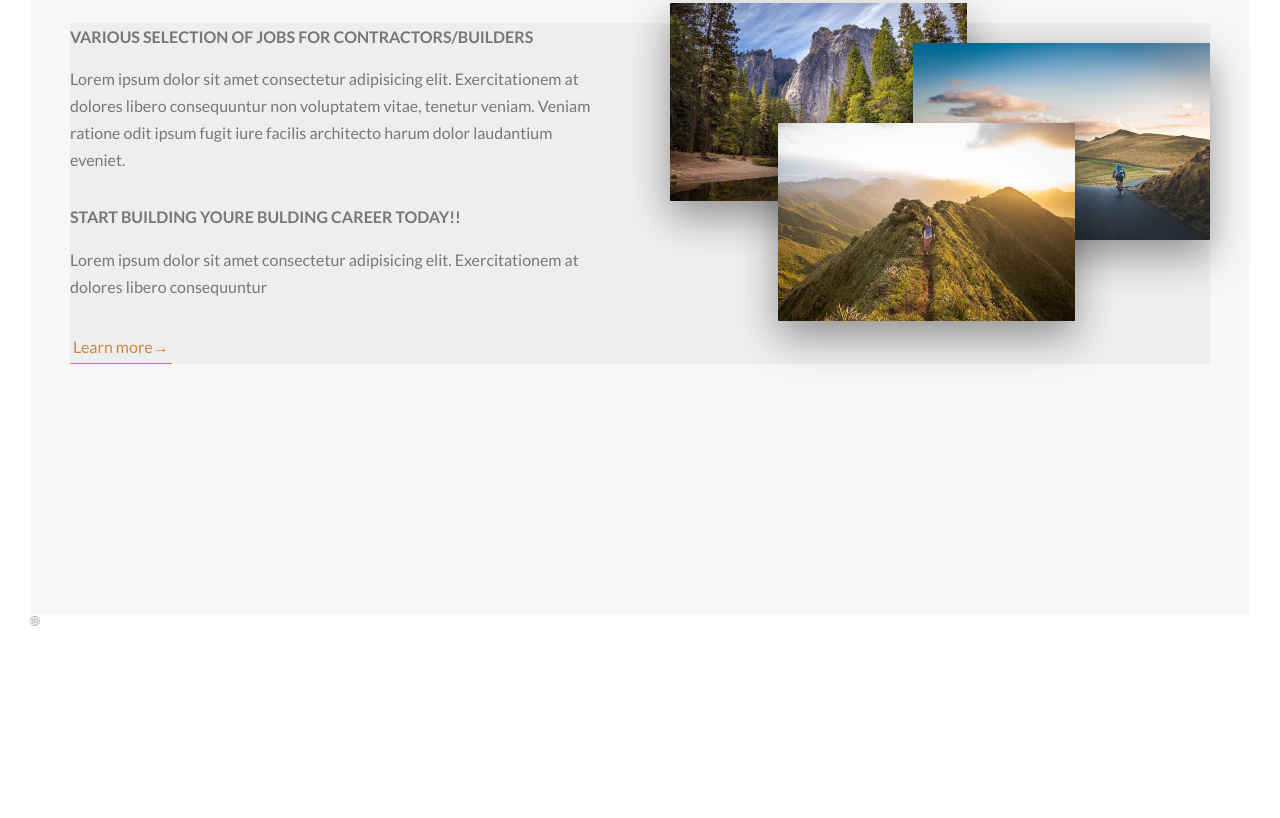
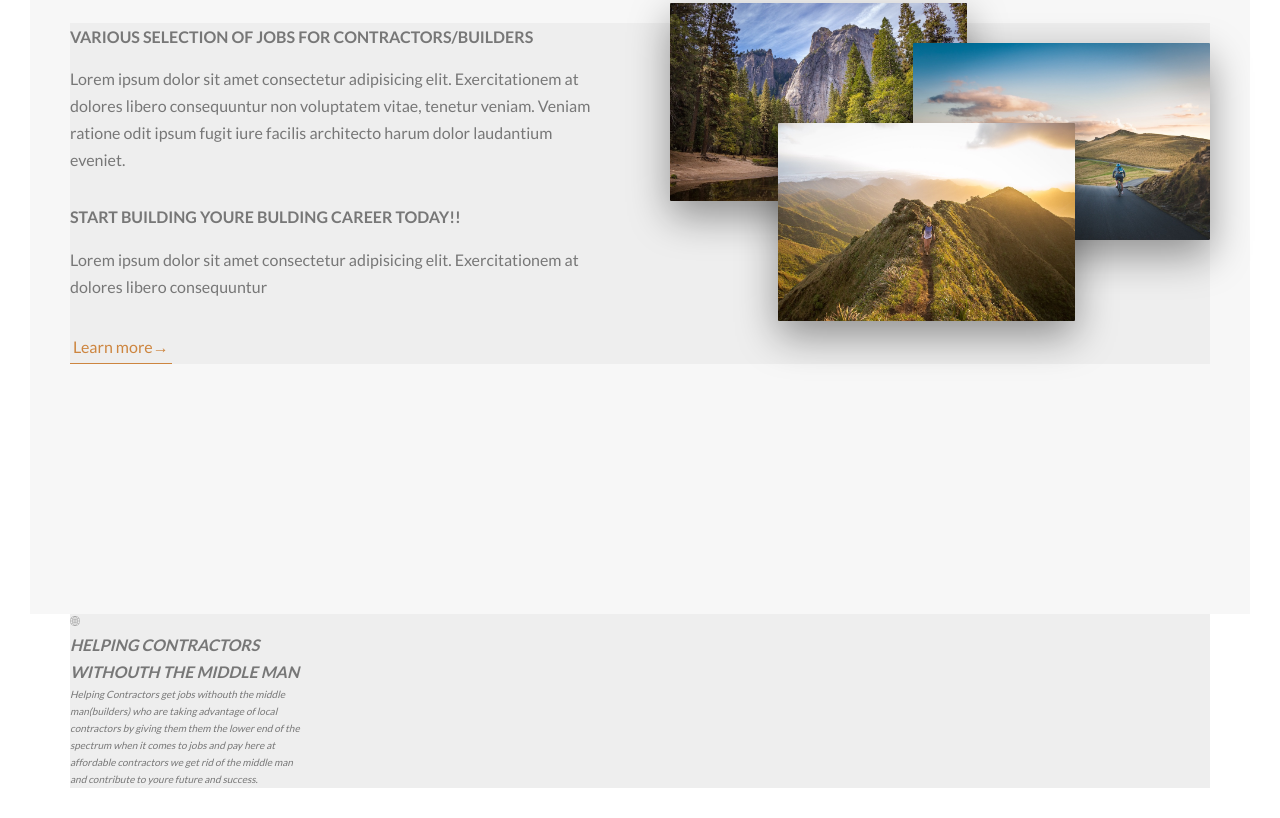
Before and after one commit to ENRIQUE0957/Affordable-Contractors, a website: page index.html in a window 1280 px wide. Shown: the part 1057-1875 px from the top of the page. Before the commit the page ends 1718 px from the top, so only its background shows below. Drawn offline with Linux system fonts and the light colour scheme.

Commit message:
Update index.html
changes

```diff
--- a/index.html
+++ b/index.html
@@ -81,10 +81,18 @@
         </div>
       </section>
       <section class="section-features">
-        <i class="icon-basic-world">
+
           <div class="row">
             <div class="col-1-of-4">
-              <div class="feature-box"></div>
+              <div class="feature-box">
+                <i class=" feature-box__icon icon-basic-world">
+                  <h3 class="heading-tertiary">Helping contractors withouth the middle man</h3>
+                  <p class="feature-box_text">
+                    Helping Contractors get jobs withouth the middle man(builders) who are taking advantage of local contractors by giving them them the lower end of the spectrum when it comes to jobs and pay here at affordable contractors we get rid of the middle man and contribute to youre future and success.
+                  </p>
+
+                </i>
+              </div>
             </div>
           </div>
         </i>
```
